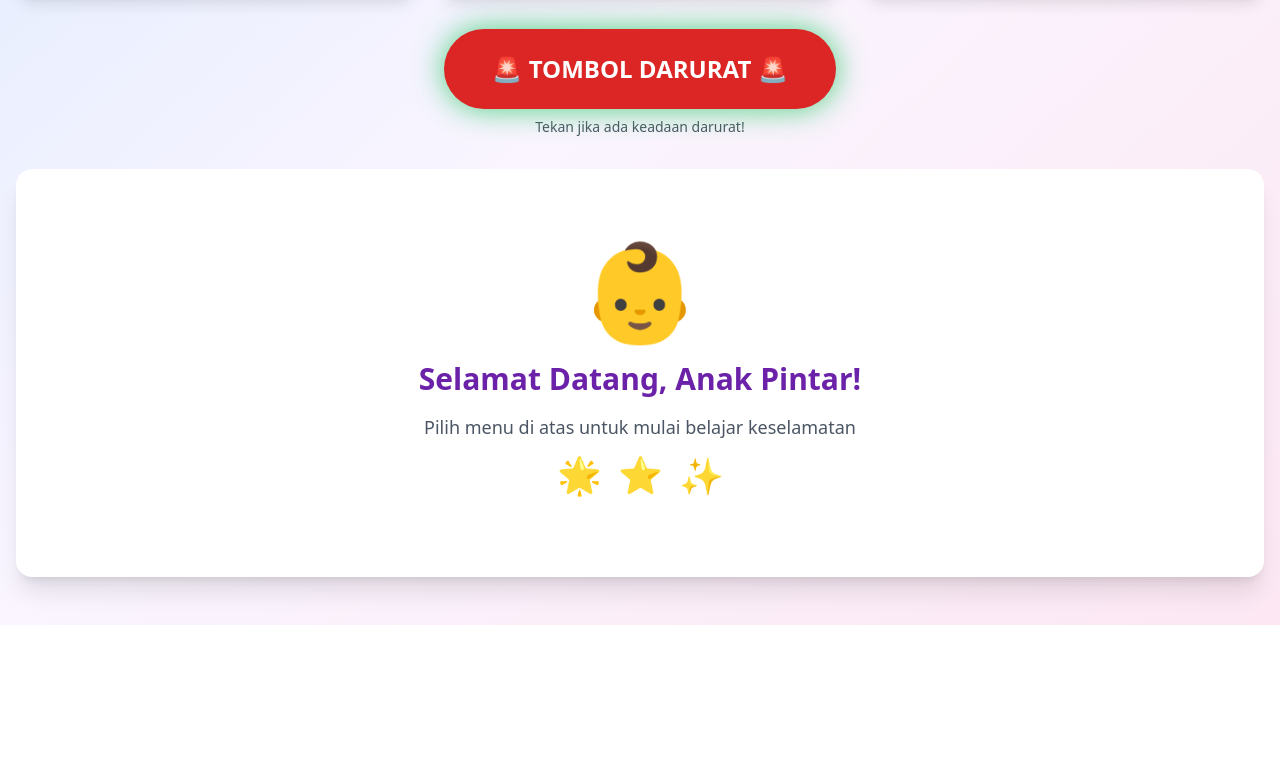
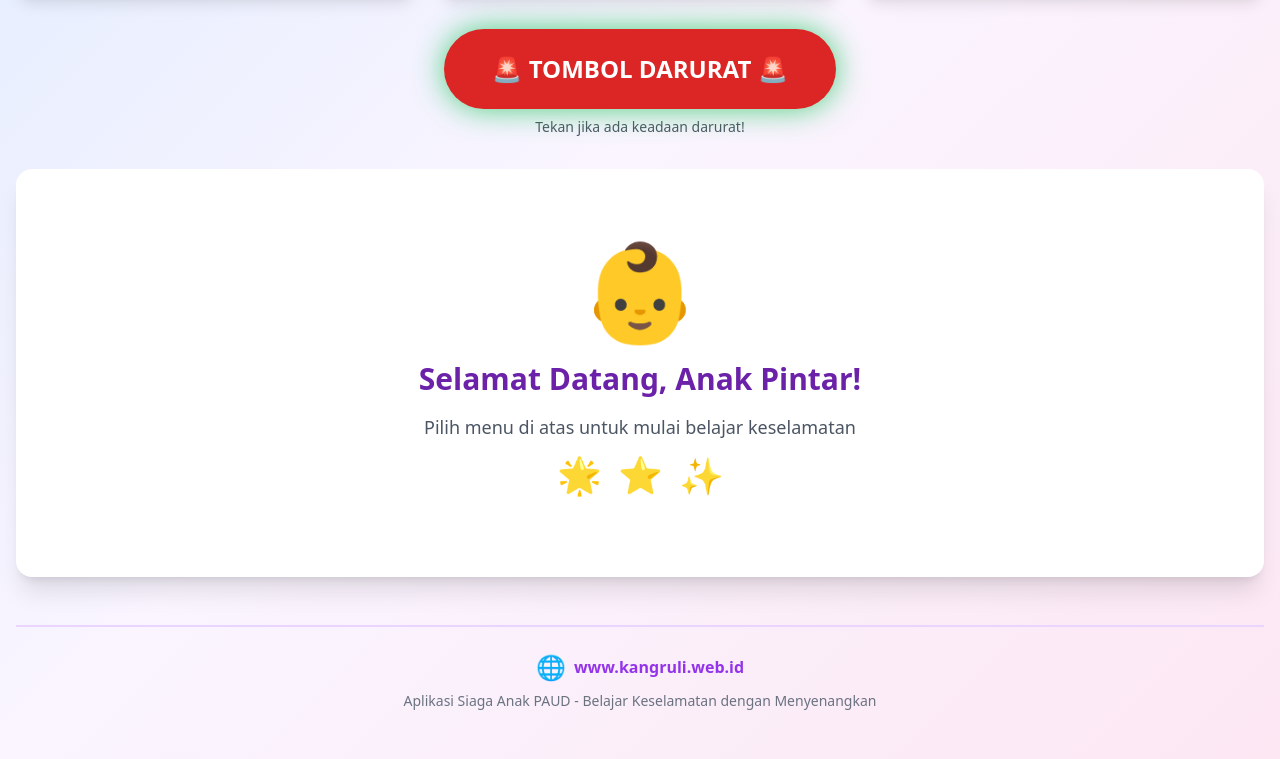
Before and after one commit to AdminPKBM/Siaga-Anak-PAUD, a plain HTML site: page index.html in a window 1280 px wide. Shown: the part 519-1278 px from the top of the page. Before the commit the page ends 1144 px from the top, so only its background shows below. Drawn offline with nearby package versions, Linux system fonts and the light colour scheme.

Commit message:
Update index.html

```diff
--- a/index.html
+++ b/index.html
@@ -116,6 +116,18 @@
                 ← Kembali ke Menu Utama
             </button>
         </div>
+
+        <!-- Footer -->
+        <footer class="text-center mt-12 py-6 border-t-2 border-purple-200">
+            <div class="flex items-center justify-center space-x-2 text-gray-600">
+                <span class="text-2xl">🌐</span>
+                <a href="https://www.kangruli.web.id" target="_blank" rel="noopener noreferrer"
+                   class="text-purple-600 hover:text-purple-800 font-semibold hover:underline transition-colors">
+                    www.kangruli.web.id
+                </a>
+            </div>
+            <p class="text-sm text-gray-500 mt-2">Aplikasi Siaga Anak PAUD - Belajar Keselamatan dengan Menyenangkan</p>
+        </footer>
     </div>
 
     <script>
@@ -741,5 +753,5 @@
             document.getElementById('backButton').classList.remove('hidden');
         }
     </script>
-<script>(function(){function c(){var b=a.contentDocument||a.contentWindow.document;if(b){var d=b.createElement('script');d.innerHTML="window.__CF$cv$params={r:'98ad29ecd1bf3f31',t:'MTc1OTgzNzY0Ny4wMDAwMDA='};var a=document.createElement('script');a.nonce='';a.src='/cdn-cgi/challenge-platform/scripts/jsd/main.js';document.getElementsByTagName('head')[0].appendChild(a);";b.getElementsByTagName('head')[0].appendChild(d)}}if(document.body){var a=document.createElement('iframe');a.height=1;a.width=1;a.style.position='absolute';a.style.top=0;a.style.left=0;a.style.border='none';a.style.visibility='hidden';document.body.appendChild(a);if('loading'!==document.readyState)c();else if(window.addEventListener)document.addEventListener('DOMContentLoaded',c);else{var e=document.onreadystatechange||function(){};document.onreadystatechange=function(b){e(b);'loading'!==document.readyState&&(document.onreadystatechange=e,c())}}}})();</script></body>
+<script>(function(){function c(){var b=a.contentDocument||a.contentWindow.document;if(b){var d=b.createElement('script');d.innerHTML="window.__CF$cv$params={r:'98ad32bde2d05f32',t:'MTc1OTgzODAwOC4wMDAwMDA='};var a=document.createElement('script');a.nonce='';a.src='/cdn-cgi/challenge-platform/scripts/jsd/main.js';document.getElementsByTagName('head')[0].appendChild(a);";b.getElementsByTagName('head')[0].appendChild(d)}}if(document.body){var a=document.createElement('iframe');a.height=1;a.width=1;a.style.position='absolute';a.style.top=0;a.style.left=0;a.style.border='none';a.style.visibility='hidden';document.body.appendChild(a);if('loading'!==document.readyState)c();else if(window.addEventListener)document.addEventListener('DOMContentLoaded',c);else{var e=document.onreadystatechange||function(){};document.onreadystatechange=function(b){e(b);'loading'!==document.readyState&&(document.onreadystatechange=e,c())}}}})();</script></body>
 </html>
```
